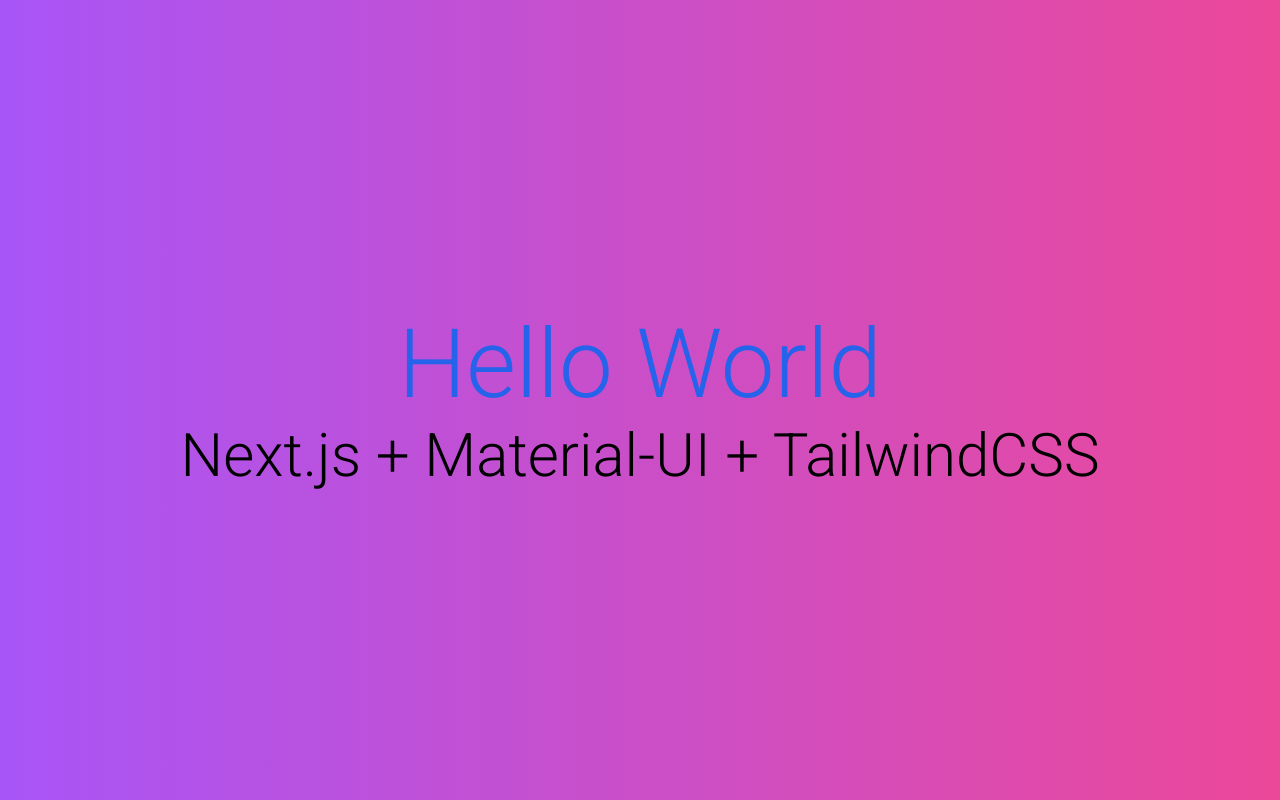
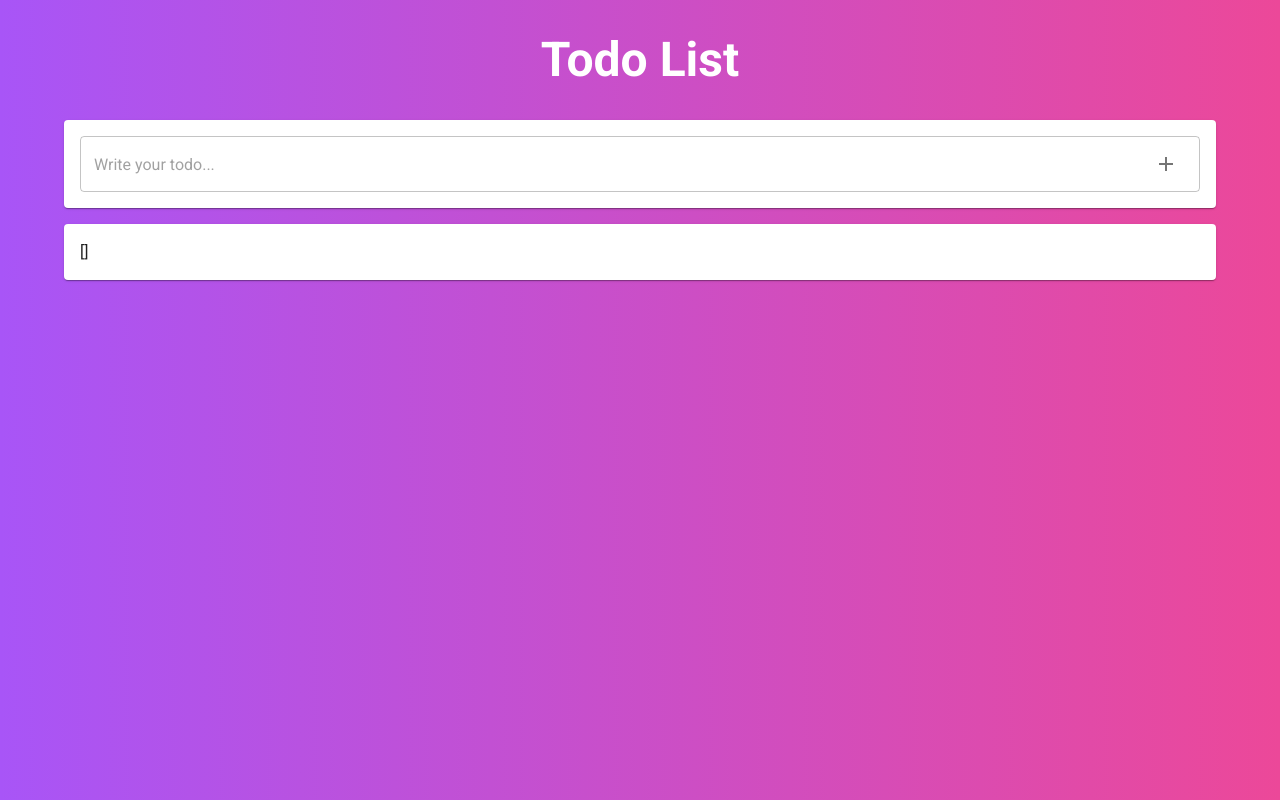
Before and after one commit to askariali/nextjs-mui-todolist, a Next.js app: page / in a window 1280 px wide. Built offline with nearby package versions, Linux system fonts and the light colour scheme; what @mui/material-nextjs would draw is missing.

Commit message:
feat: show todo list

```diff
--- a/src/app/page.tsx
+++ b/src/app/page.tsx
@@ -1,12 +1,20 @@
-import { Typography } from "@mui/material";
+import CreateNewTodo from "@/components/forms/todo/create";
+import TodoList from "@/components/todo-list";
+import { Container, Paper, Stack, Typography } from "@mui/material";
 
 export default function Home() {
   return (
-    <div className="h-screen flex flex-col items-center justify-center">
-      <Typography variant="h1" className="text-blue-600">
-        Hello World
+    <Container>
+      <Typography
+        variant="h3"
+        className="font-bold text-center py-8 text-white"
+      >
+        Todo List
       </Typography>
-      <Typography variant="h2">Next.js + Material-UI + TailwindCSS</Typography>
-    </div>
+      <Stack spacing={2}>
+        <CreateNewTodo />
+        <TodoList />
+      </Stack>
+    </Container>
   );
 }
```
